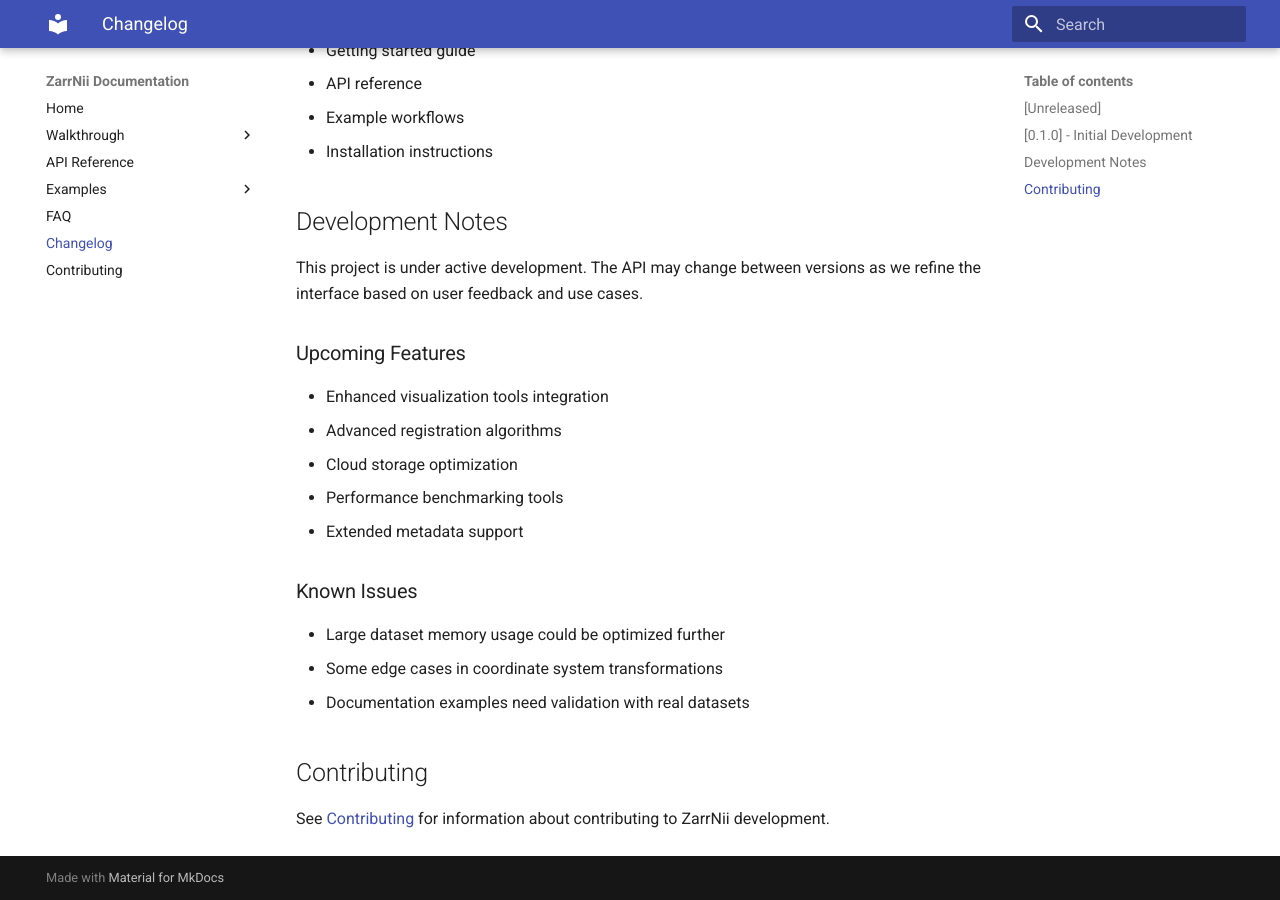
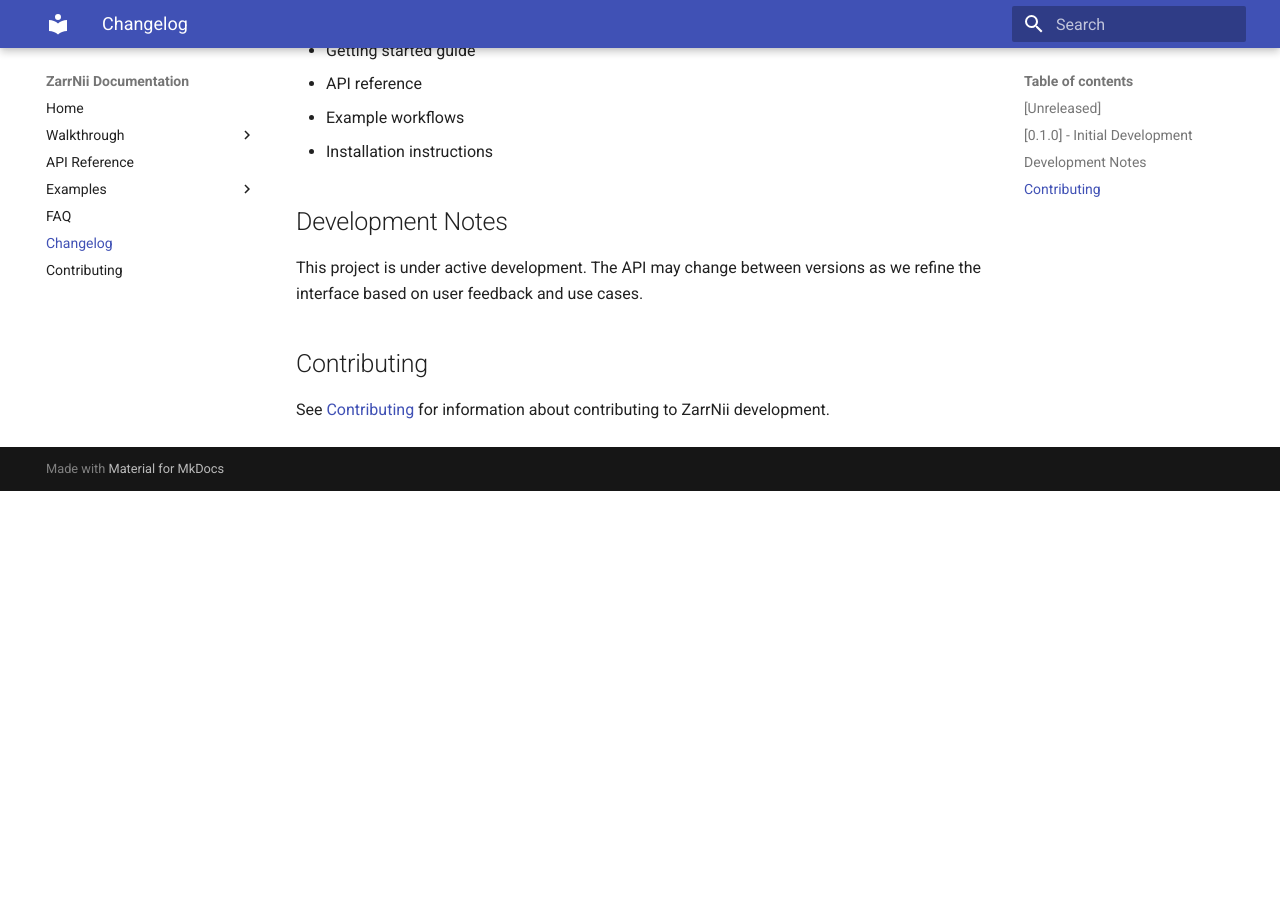
Before and after one commit to khanlab/zarrnii, an MkDocs documentation site: the page built from docs/changelog.md, in a window 1280 px wide and 900 px high, scrolled down 1494 px. Built offline with MkDocs 1.6.1 and Material for MkDocs 9.7.7, drawn with Linux system fonts in a browser that asks for light colours; after the commit the page ends 1985 px from its top, so only the background shows below that.

Commit message:
Update changelog by removing feature and issue sections
Removed sections for upcoming features and known issues.

```diff
--- a/docs/changelog.md
+++ b/docs/changelog.md
@@ -51,18 +51,6 @@ and this project adheres to [Semantic Versioning](https://semver.org/spec/v2.0.0
 
 This project is under active development. The API may change between versions as we refine the interface based on user feedback and use cases.
 
-### Upcoming Features
-- Enhanced visualization tools integration
-- Advanced registration algorithms
-- Cloud storage optimization
-- Performance benchmarking tools
-- Extended metadata support
-
-### Known Issues
-- Large dataset memory usage could be optimized further
-- Some edge cases in coordinate system transformations
-- Documentation examples need validation with real datasets
-
 ## Contributing
 
 See [Contributing](contributing.md) for information about contributing to ZarrNii development.
```
